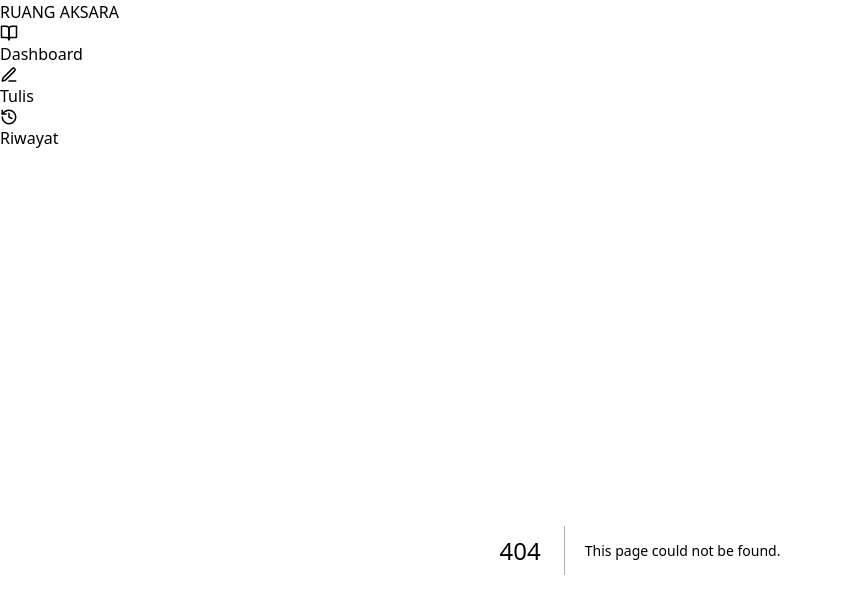
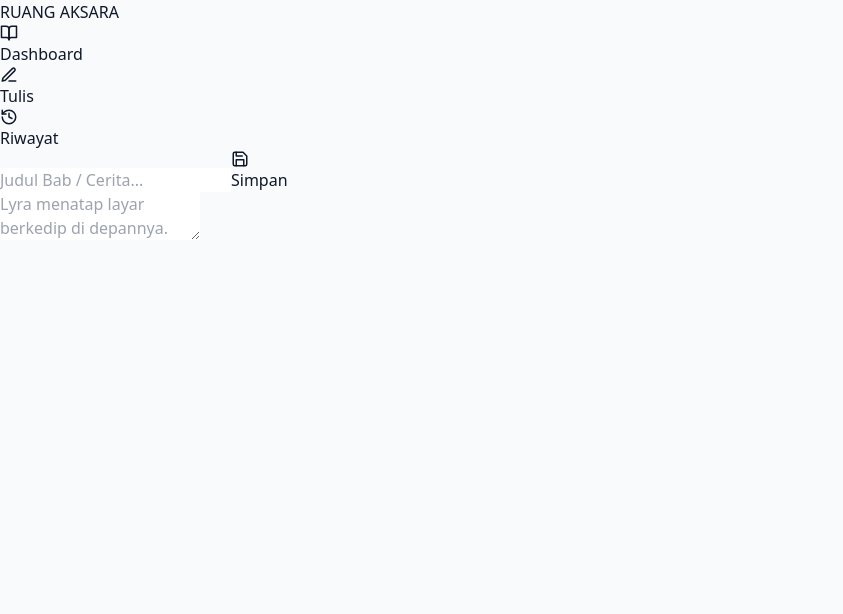
Before and after one commit to bhe-24/ijasah, a Next.js app: page /tulis in a window 1280 px wide. Before the commit this address had no page. Shown: the top 614 px of the page, without its empty margins (0-843 px from the left). Built offline with nearby package versions, Linux system fonts and the light colour scheme.

Commit message:
Add RuangTulis component for writing and saving text

```diff
--- /dev/null
+++ b/app/tulis/page.jsx
@@ -0,0 +1,39 @@
+"use client";
+import { useState } from 'react';
+import { Save } from 'lucide-react';
+
+export default function RuangTulis() {
+  const [judul, setJudul] = useState('');
+  const [konten, setKonten] = useState('');
+
+  const simpanTulisan = () => {
+    alert(`Naskah "${judul}" berhasil disimpan sementara!`);
+  };
+
+  return (
+    <div className="bg-white p-8 rounded-2xl shadow-sm border border-slate-100 min-h-[80vh] flex flex-col">
+      <div className="flex justify-between items-center mb-6">
+        <input
+          type="text"
+          placeholder="Judul Bab / Cerita..."
+          className="text-3xl font-bold text-slate-800 outline-none w-full placeholder:text-slate-300"
+          value={judul}
+          onChange={(e) => setJudul(e.target.value)}
+        />
+        <button
+          onClick={simpanTulisan}
+          className="bg-slate-900 text-white px-6 py-2 rounded-lg flex items-center gap-2 hover:bg-slate-800 transition"
+        >
+          <Save size={18} /> Simpan
+        </button>
+      </div>
+
+      <textarea
+        placeholder="Lyra menatap layar berkedip di depannya. Sistem menunjukkan Elian baru saja mengakses data terlarang itu..."
+        className="flex-1 w-full resize-none outline-none text-lg text-slate-700 leading-relaxed placeholder:text-slate-300"
+        value={konten}
+        onChange={(e) => setKonten(e.target.value)}
+      ></textarea>
+    </div>
+  );
+}
```
